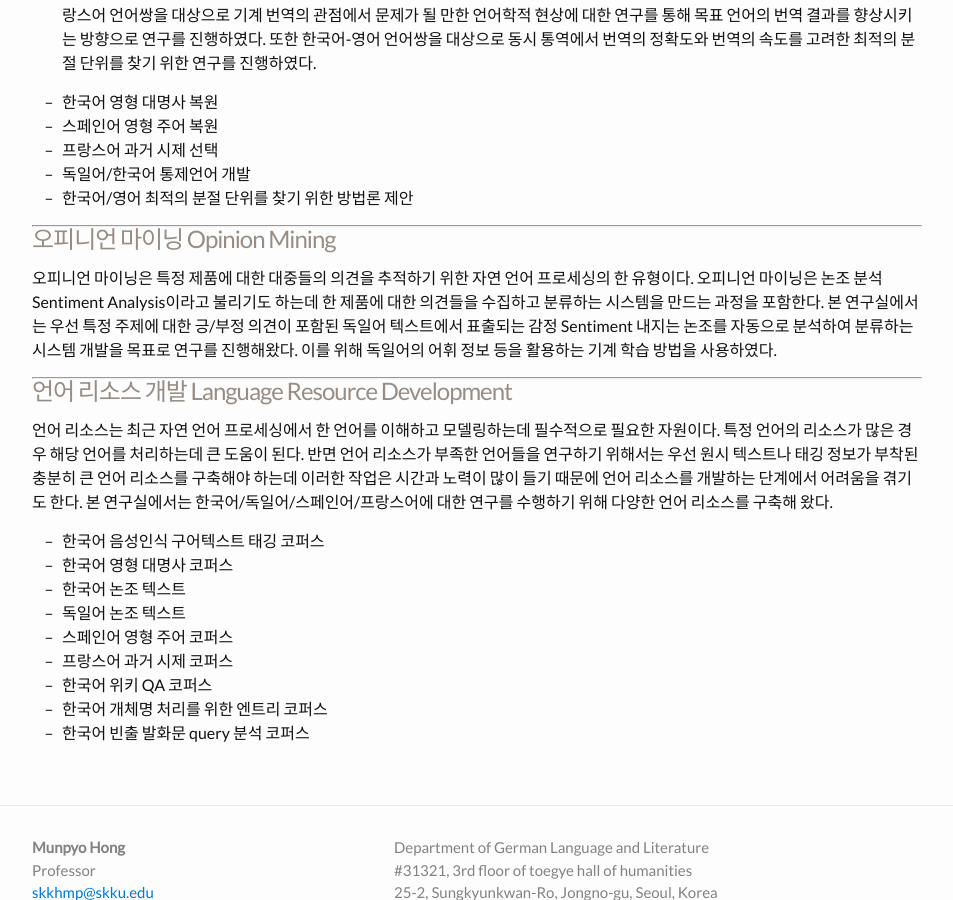
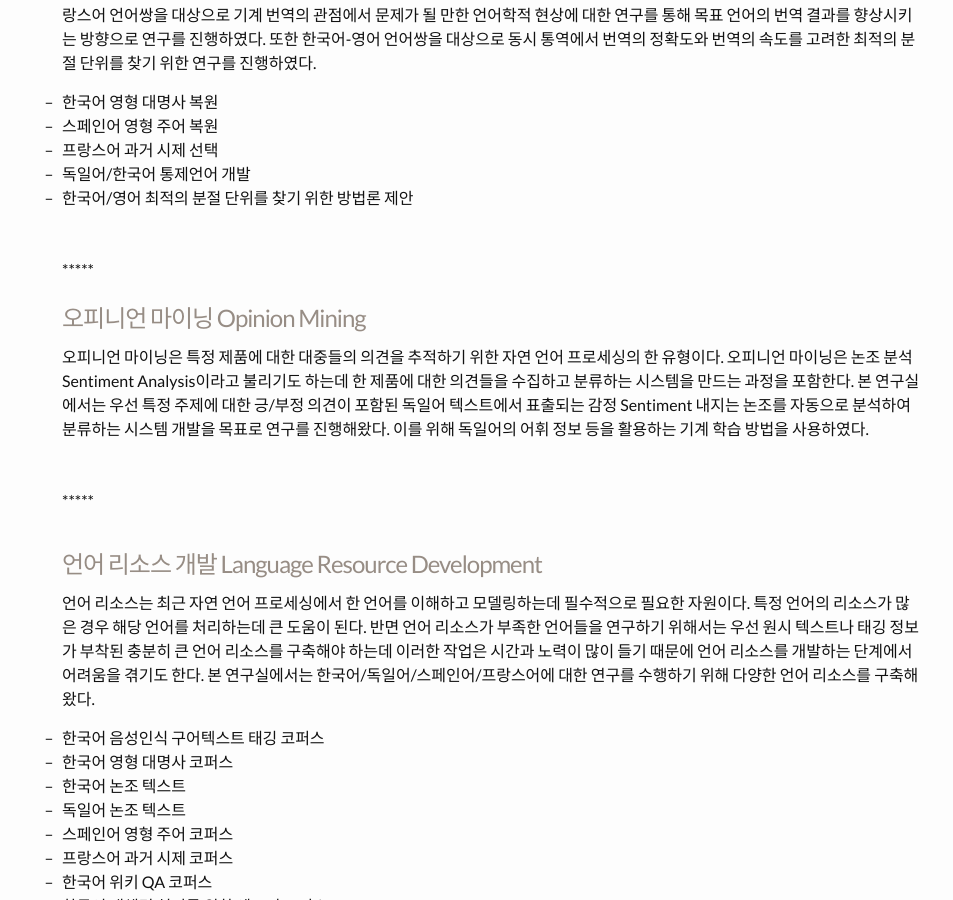
Before and after one commit to skkhmp/skkhmp.github.io, a Jekyll site: the page built from research.md, in a window 1280 px wide and 900 px high, scrolled down 902 px. Shown: the whole window, without its empty margins (163-1116 px from the left). Built offline with Jekyll 4.4.1, drawn with Linux system fonts in a browser that asks for light colours; some web fonts are replaced.

Commit message:
Update research.md

```diff
--- a/research.md
+++ b/research.md
@@ -30,18 +30,14 @@ The main application areas of Computational Linguistics are like the following a
 * 프랑스어 과거 시제 선택
 * 독일어/한국어 통제언어 개발
 * 한국어/영어 최적의 분절 단위를 찾기 위한 방법론 제안
-
-
+<br/><br/>
 *****
-
-
+<br/><br/>
 # 오피니언 마이닝 Opinion Mining
 오피니언 마이닝은 특정 제품에 대한 대중들의 의견을 추적하기 위한 자연 언어 프로세싱의 한 유형이다. 오피니언 마이닝은 논조 분석 Sentiment Analysis이라고 불리기도 하는데 한 제품에 대한 의견들을 수집하고 분류하는 시스템을 만드는 과정을 포함한다. 본 연구실에서는 우선 특정 주제에 대한 긍/부정 의견이 포함된 독일어 텍스트에서 표출되는 감정 Sentiment 내지는 논조를 자동으로 분석하여 분류하는 시스템 개발을 목표로 연구를 진행해왔다. 이를 위해 독일어의 어휘 정보 등을 활용하는 기계 학습 방법을 사용하였다.
-
-
+<br/><br/>
 *****
-
-
+<br/><br/>
 # 언어 리소스 개발 Language Resource Development
  언어 리소스는 최근 자연 언어 프로세싱에서 한 언어를 이해하고 모델링하는데 필수적으로 필요한 자원이다. 특정 언어의 리소스가 많은 경우 해당 언어를 처리하는데 큰 도움이 된다. 반면 언어 리소스가 부족한 언어들을 연구하기 위해서는 우선 원시 텍스트나 태깅 정보가 부착된 충분히 큰 언어 리소스를 구축해야 하는데 이러한 작업은 시간과 노력이 많이 들기 때문에 언어 리소스를 개발하는 단계에서 어려움을 겪기도 한다. 본 연구실에서는 한국어/독일어/스페인어/프랑스어에 대한 연구를 수행하기 위해 다양한 언어 리소스를 구축해 왔다.
 * 한국어 음성인식 구어텍스트 태깅 코퍼스
```
